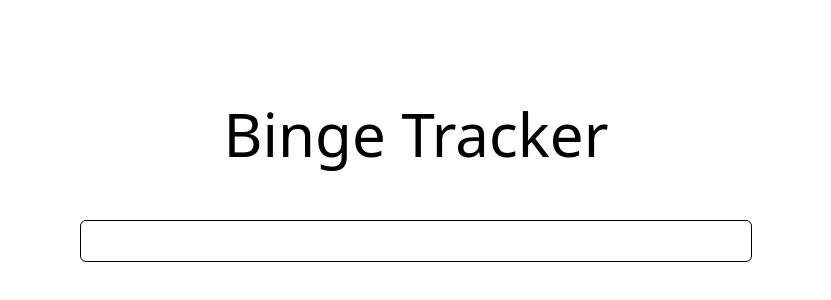
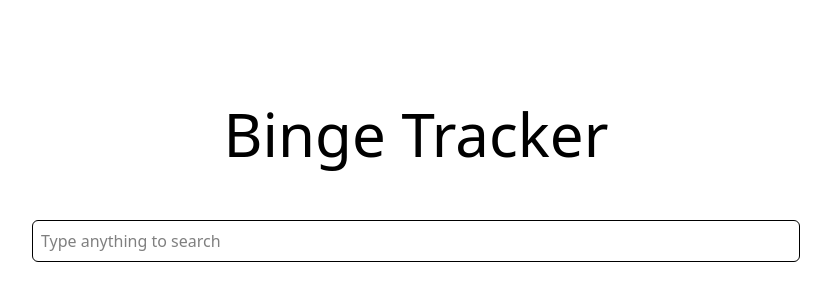
Before and after one commit to vachan-maker/series-tracker, a Next.js app: page / in a window 1280 px wide. Shown: the part 152-452 px from the top of the page, without its empty margins (224-1055 px from the left). Built offline with nearby package versions, Linux system fonts and the light colour scheme.

Commit message:
Error handling for description for episode item

```diff
--- a/src/app/components/EpisodeItem.jsx
+++ b/src/app/components/EpisodeItem.jsx
@@ -2,7 +2,7 @@ export default function EpisodeItem({episode}) {
     return (
         <div className="flex flex-col py-4 my-4 w-9/12 border-2 border-slate-200 p-3 rounded">
           <h2 className="text-xl mb-2 font-bold">S{episode.season}.{episode.number} - {episode.name}</h2>
-          <p>{episode.summary.replace(/<[^>]+>/g, "")}</p>
+          <p>{episode.summary?(episode.summary.replace(/<[^>]+>/g, "")):("No description")}</p>
         </div>
     )
 }
--- a/src/app/components/SearchBar.jsx
+++ b/src/app/components/SearchBar.jsx
@@ -17,7 +17,7 @@ export default function SearchBar({}) {
 
     return (
         <>
-        <input type="text" value={input} onChange={(e) => { setInput(e.target.value) }} className="border rounded-md px-2 py-2 w-2xl" onKeyDown={(e)=>handleKeyDown(e)}/>
+        <input type="text" value={input} onChange={(e) => { setInput(e.target.value) }} className="border rounded-md px-2 py-2 w-[60%]" onKeyDown={(e)=>handleKeyDown(e)} placeholder="Type anything to search"/>
         </>
     )
 }
```
